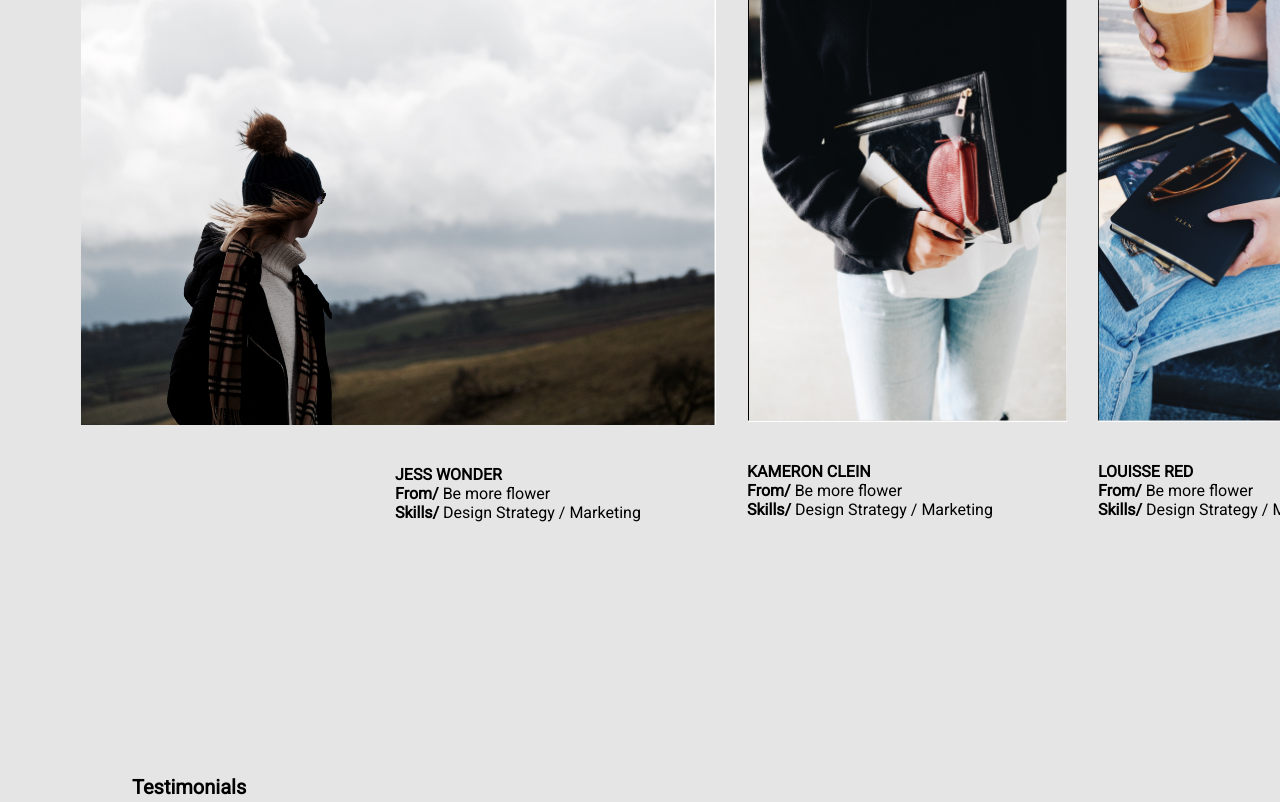
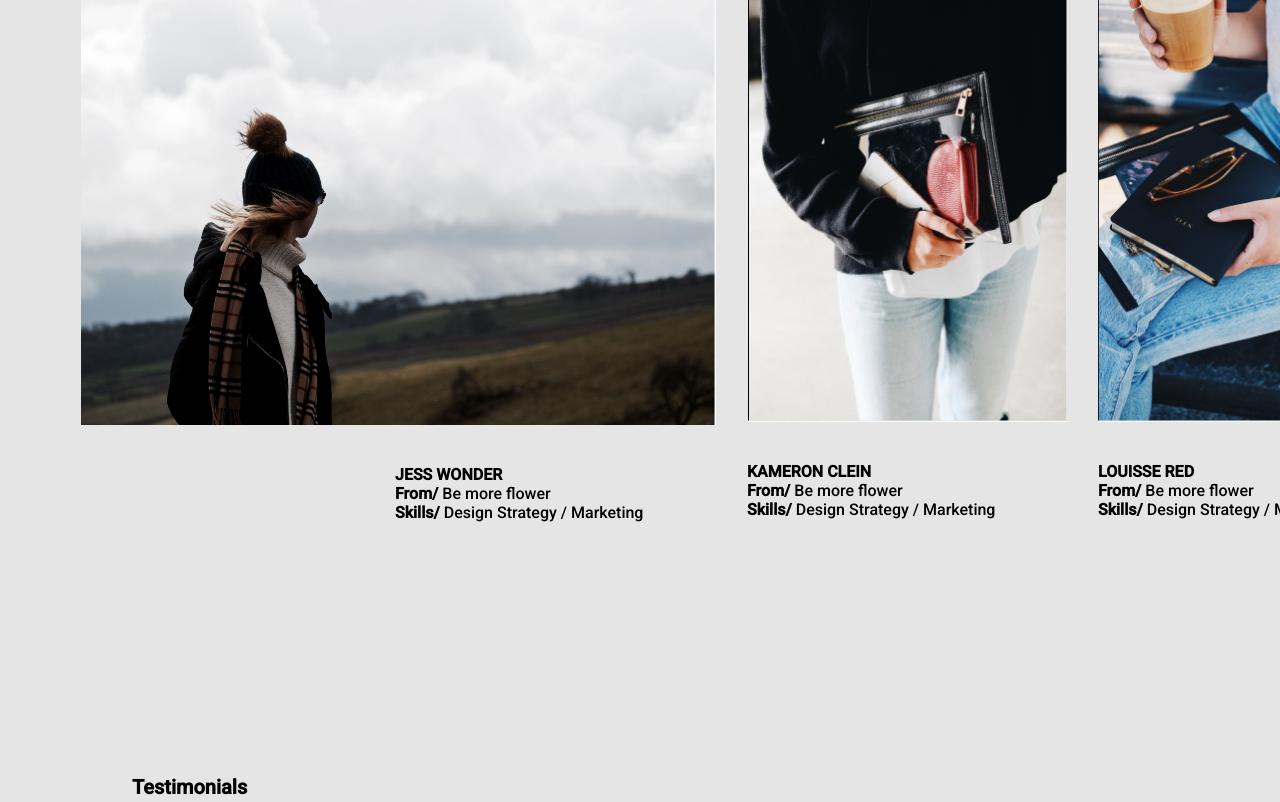
Before and after one commit to KarkenVisualGit/otus-css-Turarov, a plain HTML site: page index.html in a window 1280 px wide. Shown: the part 2030-2832 px from the top of the page. Drawn offline with nearby package versions, Linux system fonts and the light colour scheme.

```diff
--- a/index.html
+++ b/index.html
@@ -10,8 +10,8 @@
     <link rel="preconnect" href="https://fonts.googleapis.com">
     <link rel="preconnect" href="https://fonts.gstatic.com" crossorigin>
     <link href="https://fonts.googleapis.com/css2?family=Playfair+Display:wght@500&display=swap" rel="stylesheet">
-    <link href="https://fonts.googleapis.com/css2?family=Bitter&display=swap" rel="stylesheet">
-    <link href="https://fonts.googleapis.com/css2?family=Roboto&display=swap" rel="stylesheet">
+    <link href="https://fonts.googleapis.com/css2?family=Bitter:wght@500&display=swap" rel="stylesheet">
+    <link href="https://fonts.googleapis.com/css2?family=Roboto:wght@500&display=swap" rel="stylesheet">
 
     <title>Document</title>
 </head>
```
